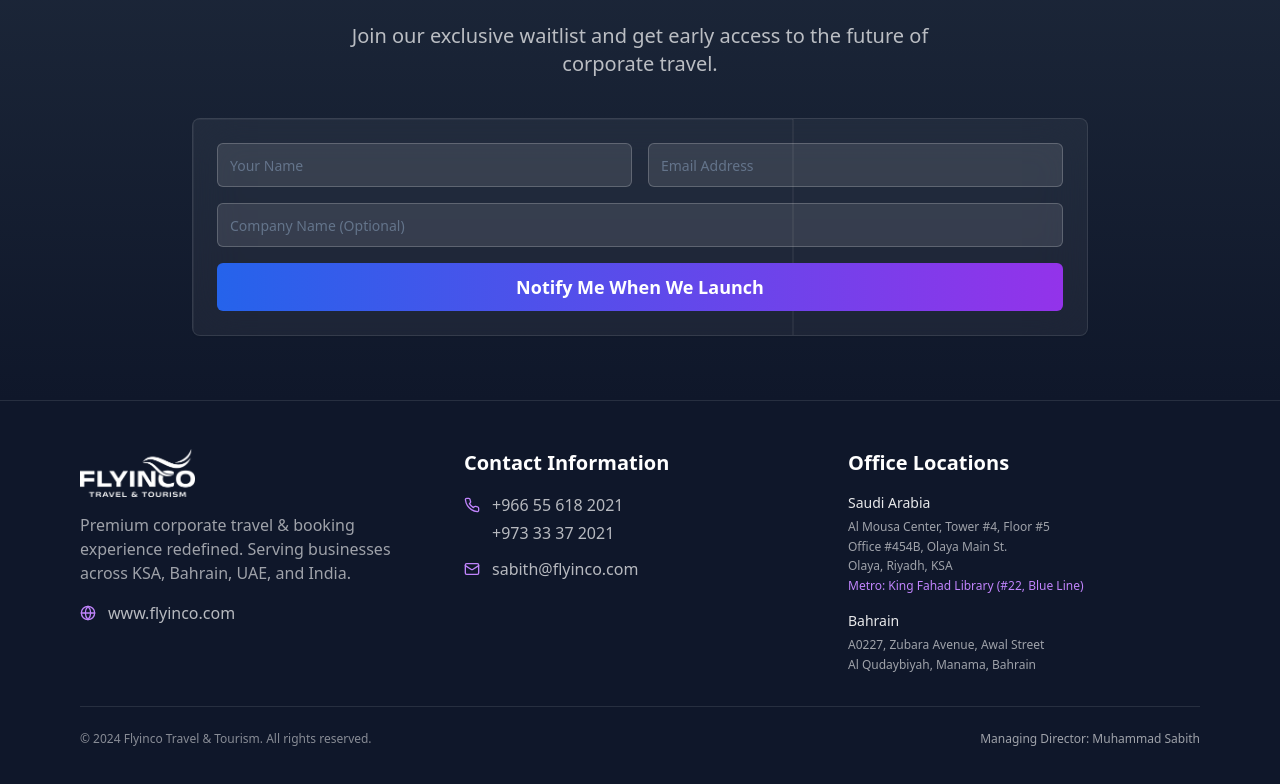
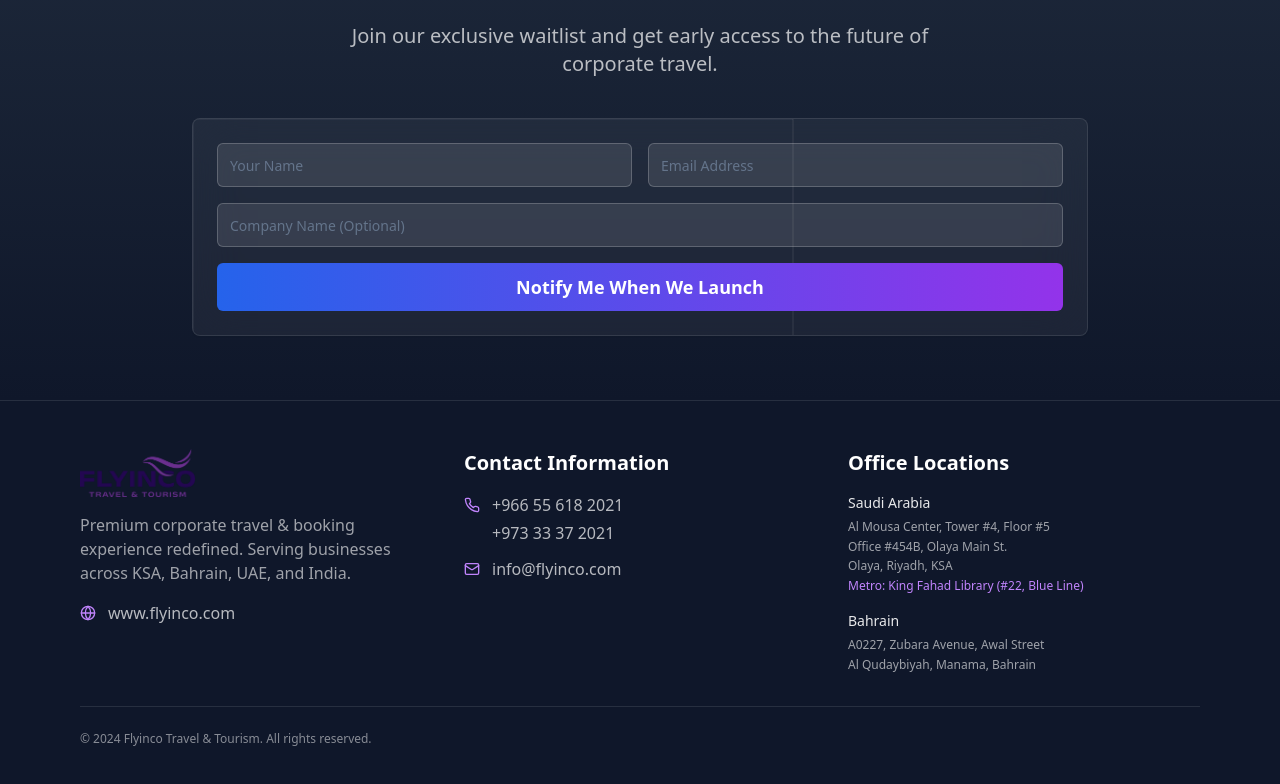
Before and after one commit to swatsf88/flyinco-coming-sson, a React (Vite) app: page / in a window 1280 px wide. Shown: the part 1906-2690 px from the top of the page. Built offline with nearby package versions, Linux system fonts and the light colour scheme.

Commit message:
Replace email and remove director
Update footer contact information and remove managing director.

```diff
--- a/src/components/FlyincoLandingPage.tsx
+++ b/src/components/FlyincoLandingPage.tsx
@@ -446,7 +446,7 @@ const FlyincoLogo = ({ className = "", size = "lg" }: { className?: string, size
   return (
     <div className={`flex items-center ${className}`}>
       <img
-        src="/lovable-uploads/21d9d19e-707e-408e-9bc9-e37e8d1a1bdd.png"
+        src="/lovable-uploads/b801f0a0-a65a-4706-b60f-02f9c4959da6.png"
         alt="Flyinco Travel & Tourism"
         className={`${sizeClasses[size]} w-auto object-contain`}
       />
@@ -1044,7 +1044,7 @@ const FlyincoLandingPage = () => {
                 </div>
                 <div className="flex items-start gap-3">
                   <Mail className="w-4 h-4 text-purple-400 mt-1 flex-shrink-0" />
-                  <p className="text-white/70 text-sm lg:text-base">sabith@flyinco.com</p>
+                  <p className="text-white/70 text-sm lg:text-base">info@flyinco.com</p>
                 </div>
               </div>
             </div>
@@ -1078,9 +1078,6 @@ const FlyincoLandingPage = () => {
             <div className="flex flex-col md:flex-row justify-between items-center gap-3">
               <div className="text-white/50 text-xs">
                 © 2024 Flyinco Travel & Tourism. All rights reserved.
-              </div>
-              <div className="flex items-center gap-4 text-xs text-white/60">
-                <span>Managing Director: Muhammad Sabith</span>
               </div>
             </div>
           </div>
```
